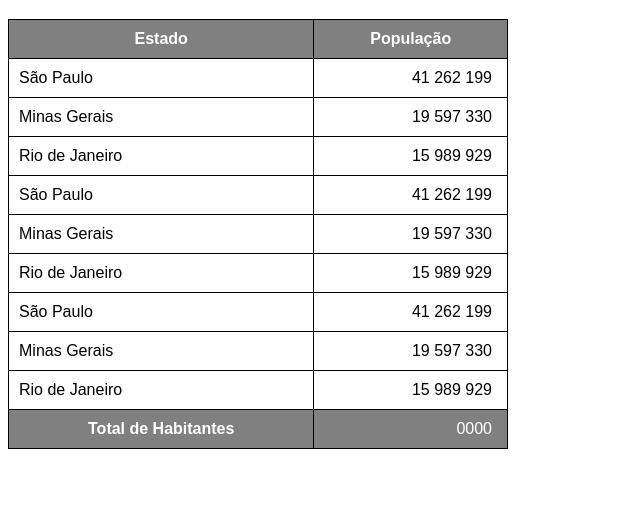
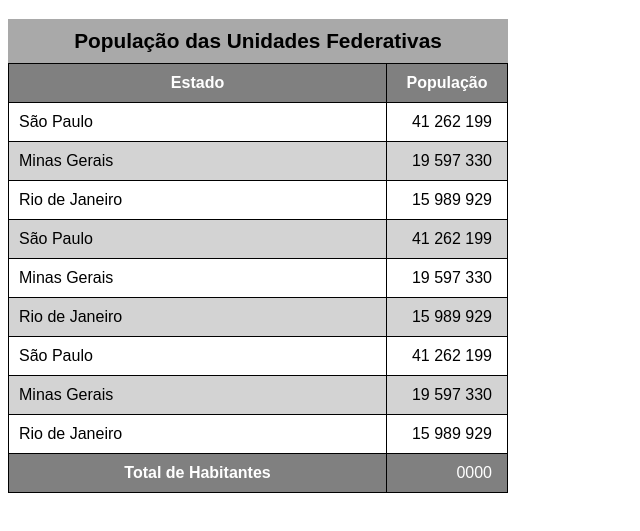
Before and after one commit to devpaulonathan/html-css, a plain HTML site: page exercicios/modulo-3/ex-023/tabela003.html in a window 1280 px wide. Shown: the part 61-592 px from the top of the page, without its empty margins (0-640 px from the left). Drawn offline with Linux system fonts and the light colour scheme.

Commit message:
Update tabela003.html

```diff
--- a/exercicios/modulo-3/ex-023/tabela003.html
+++ b/exercicios/modulo-3/ex-023/tabela003.html
@@ -27,6 +27,15 @@
         td{
             padding-right: 15px;
         }
+        caption{
+            font-size: 1.3em;
+            font-weight: bold;
+            background-color: darkgray;
+            padding: 10px;
+        }
+         tbody tr:nth-child(2n){
+            background-color: lightgray;
+         }
 
     </style>
 </head>
@@ -43,10 +52,11 @@
                 tr, td, th
     -->
     <table>
+        <caption>População das Unidades Federativas</caption>
         <thead>
             <tr>
-                <th>Estado</th>
-                <th>População</th>
+                <th scope="col">Estado</th>
+                <th scope="col" style="width: 100px;">População</th>
             </tr>
 
         </thead>
@@ -97,7 +107,7 @@
 
         <tfoot>
             <tr>
-                <th>Total de Habitantes</th>
+                <th scope="row">Total de Habitantes</th>
                 <td class="num">0000</td>
             </tr>
 
```
